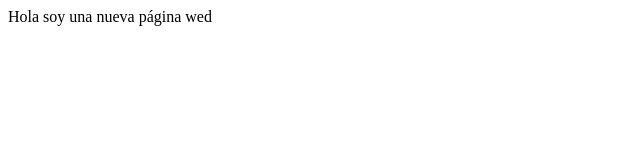
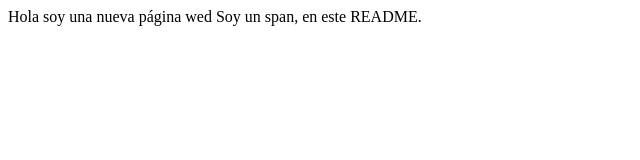
Before and after one commit to DanielAyala02/Repositorio-de-Prueba-, a plain HTML site: page index.html in a window 1280 px wide. Shown: the whole page, without its empty margins (0-640 px from the left). Drawn offline with Linux system fonts and the light colour scheme.

Commit message:
agrego un commit a la branch prueba

```diff
--- a/index.html
+++ b/index.html
@@ -6,5 +6,8 @@
 </head>
 <body>
     Hola soy una nueva página wed
+    <span>
+        Soy un span, en este README.
+    </span>
 </body>
 </html>
```
Also changed, not shown: 1 other file.
